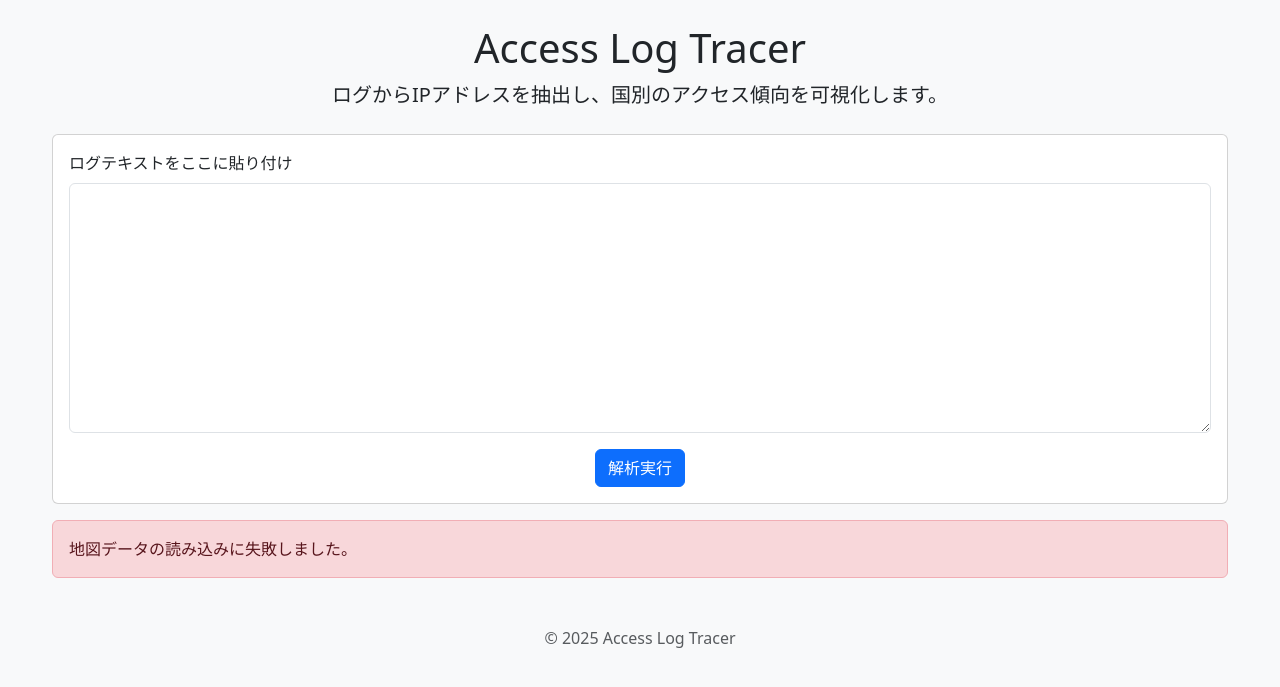
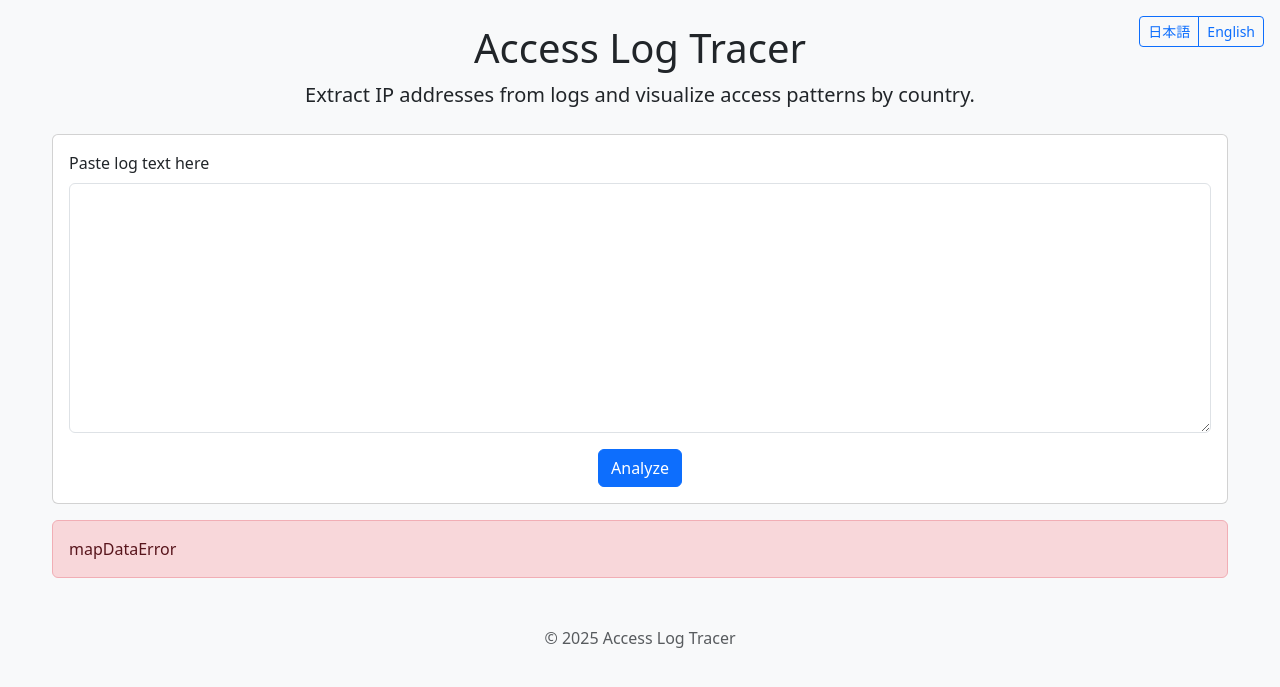
Before and after one commit to jugem3rd/access-log-tracer, a Flask app: page / in a window 1280 px wide. Shown: the top 687 px of the page. Run offline with Flask 3, Linux system fonts and the light colour scheme.

Commit message:
英語表記にも対応

```diff
--- a/app.py
+++ b/app.py
@@ -1,8 +1,28 @@
-from flask import Flask, render_template, request, jsonify
+from flask import Flask, render_template, request, jsonify, session, redirect, url_for
+from flask_babel import Babel, gettext
 import analyzer
 
+app = Flask(__name__)
+app.config["SECRET_KEY"] = "your-secret-key-here"
+app.config["BABEL_DEFAULT_LOCALE"] = "ja"
+app.config["BABEL_SUPPORTED_LOCALES"] = ["ja", "en"]
 
-app = Flask(__name__)
+babel = Babel(app)
+
+
+def get_locale():
+    if "lang" in session:
+        return session["lang"]
+    return request.accept_languages.best_match(["ja", "en"])
+
+
+babel.init_app(app, locale_selector=get_locale)
+
+
+@app.context_processor
+def inject_functions():
+    """テンプレートで使用する関数を注入"""
+    return {"get_locale": get_locale}
 
 
 @app.route("/")
@@ -11,32 +31,41 @@ def index():
     return render_template("index.html")
 
 
+@app.route("/change_language/<language>")
+def change_language(language):
+    """言語を切り替える"""
+    session["lang"] = language
+    return redirect(request.referrer or url_for("index"))
+
+
 @app.route("/analyze", methods=["POST"])
 def analyze():
     """ログ解析API"""
     data = request.get_json()
     if not data or "log_text" not in data:
-        return jsonify({"error": "Missing log_text parameter"}), 400
+        return jsonify({"error": gettext("Missing log_text parameter")}), 400
 
     log_text = data["log_text"]
     if not log_text.strip():
-        return jsonify({"error": "Log text is empty"}), 400
+        return jsonify({"error": gettext("Log text is empty")}), 400
 
     try:
-        analysis_result = analyzer.analyze_log_text(log_text)
+        # 現在の言語設定を取得
+        current_language = get_locale()
+        analysis_result = analyzer.analyze_log_text(log_text, current_language)
         if not analysis_result["summary"]["total_ips_found"]:
             return (
-                jsonify({"error": "No IP addresses found in the provided text."}),
+                jsonify(
+                    {"error": gettext("No IP addresses found in the provided text.")}
+                ),
                 400,
             )
         return jsonify(analysis_result)
     except FileNotFoundError as e:
-        # GeoIPデータベースが見つからない場合のエラー
         return jsonify({"error": str(e)}), 500
     except Exception as e:
-        # その他の予期せぬエラー
         app.logger.error(f"An unexpected error occurred: {e}")
-        return jsonify({"error": "An internal server error occurred."}), 500
+        return jsonify({"error": gettext("An internal server error occurred.")}), 500
 
 
 if __name__ == "__main__":
--- /dev/null
+++ b/babel.cfg
@@ -0,0 +1,3 @@
+[python: **.py]
+[jinja2: **/templates/**.html]
+extensions=jinja2.ext.autoescape,jinja2.ext.with_
--- a/requirements.txt
+++ b/requirements.txt
@@ -1,2 +1,3 @@
 Flask==2.3.2
 geoip2==4.7.0
+Flask-Babel==4.0.0
--- a/static/js/main.js
+++ b/static/js/main.js
@@ -15,6 +15,43 @@ document.addEventListener('DOMContentLoaded', () => {
     let countriesGeoJson = null;
     let currentIpList = [];
     let currentCountrySummary = [];
+
+    // 翻訳テキスト
+    const translations = {
+        ja: {
+            totalLines: '総行数',
+            uniqueIps: 'ユニークIP数',
+            totalIps: '延べIP数',
+            selectAll: 'すべて選択/解除',
+            serverError: 'サーバーでエラーが発生しました。',
+            mapDataError: '地図データの読み込みに失敗しました。',
+            hoverCountry: '国にカーソルを合わせてください',
+            accessCount: '件',
+            accessOrigin: 'アクセス元'
+        },
+        en: {
+            totalLines: 'Total Lines',
+            uniqueIps: 'Unique IPs',
+            totalIps: 'Total IPs',
+            selectAll: 'Select/Deselect All',
+            serverError: 'An error occurred on the server.',
+            mapDataError: 'Failed to load map data.',
+            hoverCountry: 'Hover over a country',
+            accessCount: 'counts',
+            accessOrigin: 'Access Origin'
+        }
+    };
+
+    // 現在の言語を取得
+    function getCurrentLanguage() {
+        return document.documentElement.lang || 'ja';
+    }
+
+    // 翻訳テキストを取得
+    function t(key) {
+        const lang = getCurrentLanguage();
+        return translations[lang]?.[key] || key;
+    }
 
     const ipCheckServiceUrls = {
         abuseipdb: 'https://www.abuseipdb.com/check/{ip}',
@@ -48,7 +85,7 @@ document.addEventListener('DOMContentLoaded', () => {
             });
             const result = await response.json();
             if (!response.ok) {
-                throw new Error(result.error || 'サーバーでエラーが発生しました。');
+                throw new Error(result.error || t('serverError'));
             }
             displayResults(result);
             resultsArea.classList.remove('d-none');
@@ -85,7 +122,6 @@ document.addEventListener('DOMContentLoaded', () => {
 
         updateTable(currentIpList);
 
-        // グラフ・地図の更新を少し遅延させてDOMの準備を確実にする
         setTimeout(() => {
             updateBarChart(currentCountrySummary);
             updateMap(currentCountrySummary);
@@ -101,7 +137,7 @@ document.addEventListener('DOMContentLoaded', () => {
         selectAllDiv.innerHTML = `
             <input class="form-check-input" type="checkbox" value="all" id="check-all-countries" checked>
             <label class="form-check-label fw-bold" for="check-all-countries">
-                すべて選択/解除
+                ${t('selectAll')}
             </label>
         `;
         fragment.appendChild(selectAllDiv);
@@ -148,7 +184,6 @@ document.addEventListener('DOMContentLoaded', () => {
             selectedCountries.includes(ipItem.country_code)
         );
 
-        // 棒グラフ・地図はフィルターせず全件表示
         updateTable(filteredIpList);
         updateBarChart(currentCountrySummary);
         updateMap(currentCountrySummary);
@@ -160,19 +195,19 @@ document.addEventListener('DOMContentLoaded', () => {
             <div class="col-md-4 mb-2">
                 <div class="card bg-light p-2"><div class="card-body">
                     <h5 class="card-title">${summary.total_lines}</h5>
-                    <p class="card-text">総行数</p>
+                    <p class="card-text">${t('totalLines')}</p>
                 </div></div>
             </div>
             <div class="col-md-4 mb-2">
                 <div class="card bg-light p-2"><div class="card-body">
                     <h5 class="card-title">${summary.unique_ips_found}</h5>
-                    <p class="card-text">ユニークIP数</p>
+                    <p class="card-text">${t('uniqueIps')}</p>
                 </div></div>
             </div>
             <div class="col-md-4 mb-2">
                 <div class="card bg-light p-2"><div class="card-body">
                     <h5 class="card-title">${summary.total_ips_found}</h5>
-                    <p class="card-text">延べIP数</p>
+                    <p class="card-text">${t('totalIps')}</p>
                 </div></div>
             </div>
         `;
@@ -207,7 +242,7 @@ document.addEventListener('DOMContentLoaded', () => {
             initializeMap();
         } catch (error) {
             console.error("Failed to load GeoJSON data:", error);
-            showError('地図データの読み込みに失敗しました。');
+            showError(t('mapDataError'));
         }
     }
 
@@ -219,6 +254,9 @@ document.addEventListener('DOMContentLoaded', () => {
             console.error('Map container not found');
             return;
         }
+
+        mapContainer.style.height = '500px';
+        mapContainer.style.width = '100%';
 
         map = L.map('world-map').setView([20, 0], 2);
 
@@ -235,9 +273,9 @@ document.addEventListener('DOMContentLoaded', () => {
             return this._div;
         };
         infoControl.update = function (props) {
-            this._div.innerHTML = '<h4>アクセス元</h4>' + (props ?
-                `<b>${props.name_ja || props.name}</b><br />${props.access_count || 0} 件` :
-                '国にカーソルを合わせてください');
+            this._div.innerHTML = `<h4>${t('accessOrigin')}</h4>` + (props ?
+                `<b>${props.name_ja || props.name}</b><br />${props.access_count || 0} ${t('accessCount')}` :
+                t('hoverCountry'));
         };
         infoControl.addTo(map);
 
@@ -247,6 +285,12 @@ document.addEventListener('DOMContentLoaded', () => {
             return div;
         };
         legendControl.addTo(map);
+
+        setTimeout(() => {
+            if (map) {
+                map.invalidateSize();
+            }
+        }, 100);
     }
 
     function getColor(count, maxCount) {
@@ -354,7 +398,7 @@ document.addEventListener('DOMContentLoaded', () => {
             grid: { left: '3%', right: '4%', bottom: '3%', containLabel: true },
             xAxis: { type: 'value', boundaryGap: [0, 0.01] },
             yAxis: { type: 'category', data: topCountries.map(item => item.country_name) },
-            series: [{ name: 'アクセス数', type: 'bar', data: topCountries.map(item => item.count), itemStyle: { color: '#5470c6' } }]
+            series: [{ name: t('accessCount'), type: 'bar', data: topCountries.map(item => item.count), itemStyle: { color: '#5470c6' } }]
         };
 
         try {
--- a/templates/index.html
+++ b/templates/index.html
@@ -1,9 +1,9 @@
 <!DOCTYPE html>
-<html lang="ja">
+<html lang="{{ get_locale() }}">
 <head>
     <meta charset="UTF-8">
     <meta name="viewport" content="width=device-width, initial-scale=1.0">
-    <title>Access Log Tracer</title>
+    <title>{{ _('Access Log Tracer') }}</title>
     <link href="https://cdn.jsdelivr.net/npm/bootstrap@5.3.0/dist/css/bootstrap.min.css" rel="stylesheet">
     <!-- ★★★ Leaflet.jsのCSSを追加 ★★★ -->
     <link rel="stylesheet" href="https://unpkg.com/leaflet@1.9.4/dist/leaflet.css"
@@ -58,26 +58,44 @@
             box-shadow: 0 0 15px rgba(0,0,0,0.2);
             border-radius: 5px;
         }
+        .language-switcher {
+            position: absolute;
+            top: 1rem;
+            right: 1rem;
+        }
     </style>
 </head>
 <body>
     <div class="container mt-4">
+        <div class="language-switcher">
+            <div class="btn-group" role="group">
+                <a href="{{ url_for('change_language', language='ja') }}"
+                   class="btn btn-outline-primary btn-sm {{ 'active' if get_locale() == 'ja' else '' }}">
+                    日本語
+                </a>
+                <a href="{{ url_for('change_language', language='en') }}"
+                   class="btn btn-outline-primary btn-sm {{ 'active' if get_locale() == 'en' else '' }}">
+                    English
+                </a>
+            </div>
+        </div>
+
         <header class="text-center mb-4">
-            <h1>Access Log Tracer</h1>
-            <p class="lead">ログからIPアドレスを抽出し、国別のアクセス傾向を可視化します。</p>
+            <h1>{{ _('Access Log Tracer') }}</h1>
+            <p class="lead">{{ _('Extract IP addresses from logs and visualize access patterns by country.') }}</p>
         </header>
 
         <main>
             <div class="card">
                 <div class="card-body">
                     <div class="mb-3">
-                        <label for="log-textarea" class="form-label">ログテキストをここに貼り付け</label>
+                        <label for="log-textarea" class="form-label">{{ _('Paste log text here') }}</label>
                         <textarea class="form-control" id="log-textarea" rows="10"></textarea>
                     </div>
                     <div class="d-flex justify-content-center">
                         <button class="btn btn-primary" id="analyze-button">
                             <span id="spinner" class="spinner-border spinner-border-sm d-none" role="status" aria-hidden="true"></span>
-                            解析実行
+                            {{ _('Analyze') }}
                         </button>
                     </div>
                 </div>
@@ -87,13 +105,13 @@
 
             <div id="results-area" class="d-none">
                 <!-- サマリー -->
-                <h2 class="mt-5 mb-3 text-center">解析サマリー</h2>
+                <h2 class="mt-5 mb-3 text-center">{{ _('Analysis Summary') }}</h2>
                 <div id="summary-section" class="row text-center"></div>
 
                 <div class="row mt-4">
                     <!-- 地図 -->
                     <div class="col-12 mb-4">
-                        <h2 class="text-center mb-3">アクセス元マップ</h2>
+                        <h2 class="text-center mb-3">{{ _('Access Origin Map') }}</h2>
                         <div class="card">
                             <div class="card-body">
                                 <!-- ★★★ このdivがLeaflet地図のコンテナになります ★★★ -->
@@ -107,7 +125,7 @@
                     <div class="col-12">
                         <div class="card">
                             <div class="card-header">
-                                国別フィルター
+                                {{ _('Country Filter') }}
                             </div>
                             <div class="card-body">
                                 <div id="country-filter-container" class="d-flex flex-wrap" style="gap: 0.5rem 1.5rem; max-height: 150px; overflow-y: auto;">
@@ -121,7 +139,7 @@
                 <div class="row mt-4">
                     <!-- 棒グラフ -->
                     <div class="col-lg-6 mb-4">
-                        <h2 class="text-center mb-3">国別アクセス数</h2>
+                        <h2 class="text-center mb-3">{{ _('Country Access Count') }}</h2>
                         <div class="card">
                             <div class="card-body">
                                 <div id="country-chart" style="height: 400px;"></div>
@@ -130,11 +148,11 @@
                     </div>
                     <!-- IPリスト -->
                 <div class="col-lg-6 mb-4">
-                    <h2 class="text-center mb-3">IPアドレス別アクセス数</h2>
+                    <h2 class="text-center mb-3">{{ _('IP Address Access Count') }}</h2>
                     <div class="card">
                         <div class="card-body d-flex flex-column" style="height: 442px;">
                             <div class="mb-3">
-                                <label for="ip-check-service" class="form-label">IPチェックサービス:</label>
+                                <label for="ip-check-service" class="form-label">{{ _('IP Check Service:') }}</label>
                                 <select class="form-select" id="ip-check-service">
                                     <option value="abuseipdb" selected>AbuseIPDB</option>
                                     <option value="virustotal">VirusTotal</option>
@@ -148,9 +166,9 @@
                                 <table class="table table-striped table-hover">
                                     <thead>
                                         <tr>
-                                            <th>国</th>
-                                            <th>IPアドレス</th>
-                                            <th>回数</th>
+                                            <th>{{ _('Country') }}</th>
+                                            <th>{{ _('IP Address') }}</th>
+                                            <th>{{ _('Count') }}</th>
                                         </tr>
                                     </thead>
                                     <tbody id="ip-table-body">
@@ -166,7 +184,7 @@
         </main>
 
         <footer class="text-center text-muted mt-5 mb-3">
-            <p>&copy; 2025 Access Log Tracer</p>
+            <p>&copy; 2025 {{ _('Access Log Tracer') }}</p>
         </footer>
     </div>
 
```
Also changed, not shown: analyzer.py (+30 -14 lines), README.md, translations/en/LC_MESSAGES/messages.po (added), translations/ja/LC_MESSAGES/messages.po (added), 2 other files.
